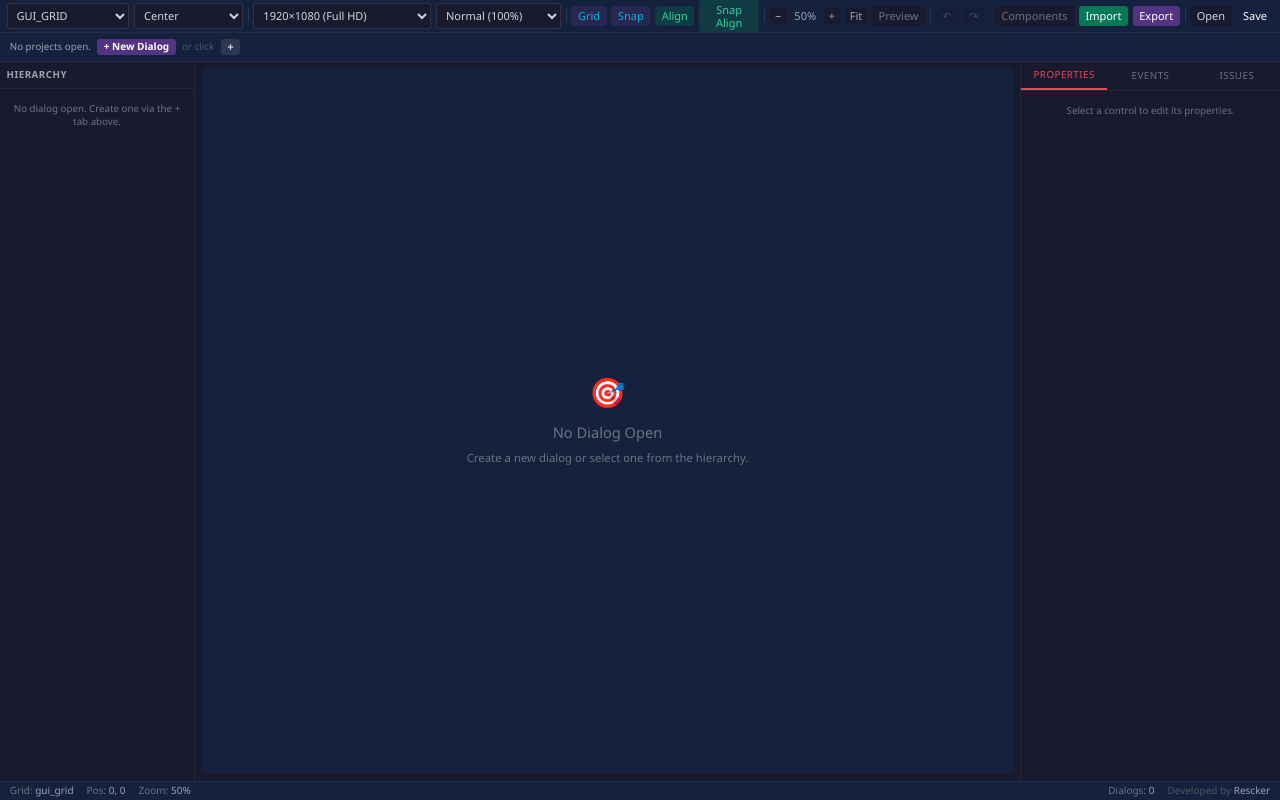
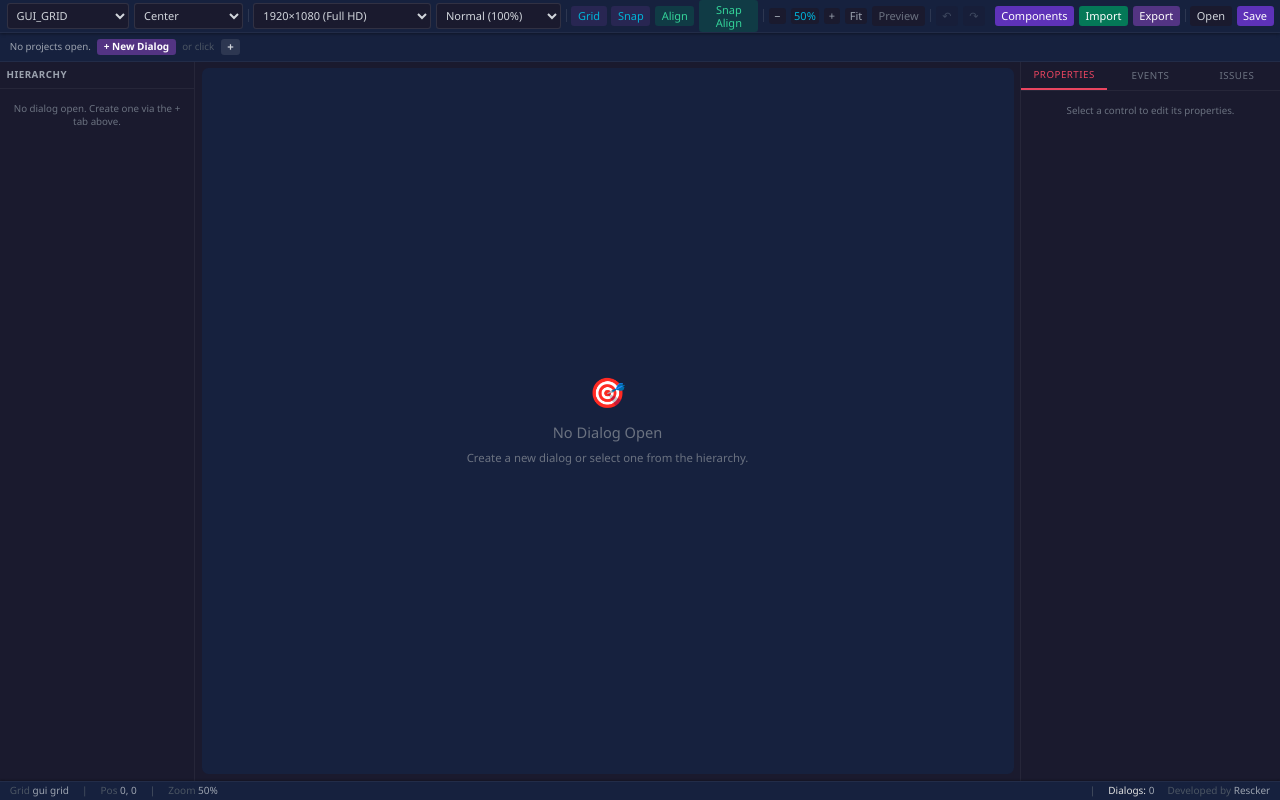
Before and after one commit to Rescker/A3L-GUI-editor, a React (Vite) app: page / in a window 1280 px wide. Built offline with nearby package versions, Linux system fonts and the light colour scheme.

Commit message:
style(ui): melhora o visual da barra de ferramentas e status e atualiza documentação

```diff
--- a/src/App.tsx
+++ b/src/App.tsx
@@ -78,23 +78,32 @@ function StatusBar({
   dialogCount: number;
 }) {
   return (
-    <div className="h-6 bg-surface-light border-t border-white/5 flex items-center px-3 text-[10px] text-gray-500 gap-4 shrink-0">
+      <div className="h-6 bg-surface-light border-t border-white/5 flex items-center px-3 text-[10px] gap-4 shrink-0 shadow-[0_-1px_2px_rgba(0,0,0,0.3)]">
       <span>
-        Grid: <span className="text-gray-400">{gridSystem}</span>
+        <span className="text-gray-600">Grid</span>{' '}
+        <span className="text-gray-400">{gridSystem.replace(/_/g, ' ')}</span>
       </span>
+      <span className="text-gray-600">|</span>
       <span>
-        Pos: <span className="text-gray-400">{cursorGridX}, {cursorGridY}</span>
+        <span className="text-gray-600">Pos</span>{' '}
+        <span className="text-gray-400">{cursorGridX}, {cursorGridY}</span>
       </span>
+      <span className="text-gray-600">|</span>
       <span>
-        Zoom: <span className="text-gray-400">{Math.round(zoomLevel * 100)}%</span>
+        <span className="text-gray-600">Zoom</span>{' '}
+        <span className="text-gray-400">{Math.round(zoomLevel * 100)}%</span>
       </span>
       {selectedControl && (
+        <span className="text-gray-600">|</span>
+      )}
+      {selectedControl && (
         <span>
-          Selected: <span className="text-accent-cyan">{selectedControl.className}</span>
-          <span className="text-gray-600 ml-1">(IDC: {selectedControl.idc}, Type: CT_{selectedControl.type})</span>
+          <span className="text-accent-cyan font-mono">{selectedControl.className}</span>
+          <span className="text-gray-600 ml-1">(IDC: {selectedControl.idc}, CT_{selectedControl.type})</span>
         </span>
       )}
       <div className="flex-1" />
+      <span className="text-gray-600">|</span>
       <span>Dialogs: <span className="text-gray-400">{dialogCount}</span></span>
       <span className="text-gray-600">
         Developed by{' '}
--- a/src/components/Toolbar/Toolbar.tsx
+++ b/src/components/Toolbar/Toolbar.tsx
@@ -78,7 +78,7 @@ export const Toolbar: React.FC = () => {
   }, []);
 
   return (
-    <div className="h-10 bg-surface-light border-b border-white/5 flex items-center px-2 gap-1.5 text-xs shrink-0">
+    <div       className="h-10 bg-surface-light border-b border-white/5 flex items-center px-2 gap-1.5 text-xs shrink-0 shadow-[0_1px_3px_rgba(0,0,0,0.4)] relative z-10">
       {/* Grid System */}
       <select
         className="bg-surface border border-white/10 rounded px-1.5 py-1 text-[11px] text-gray-300"
@@ -185,7 +185,7 @@ export const Toolbar: React.FC = () => {
       >
         −
       </button>
-      <span className="text-[11px] text-gray-400 w-10 text-center">
+      <span className="text-[11px] text-accent-cyan w-10 text-center bg-surface rounded px-1 py-0.5 font-medium">
         {Math.round(zoomLevel * 100)}%
       </span>
       <button
@@ -251,8 +251,8 @@ export const Toolbar: React.FC = () => {
       <button
         className={`px-2 py-1 rounded text-[11px] font-medium transition-colors ${
           componentLibraryOpen
-            ? 'bg-accent-purple/30 text-accent-purple'
-            : 'bg-surface text-gray-500 hover:text-gray-300'
+            ? 'bg-accent-purple text-white'
+            : 'bg-accent-purple/70 hover:bg-accent-purple text-white'
         }`}
         onClick={() => setComponentLibraryOpen(!componentLibraryOpen)}
         title="Toggle component library"
--- a/tailwind.config.js
+++ b/tailwind.config.js
@@ -16,6 +16,7 @@ export default {
           DEFAULT: '#e94560',
           blue: '#533483',
           cyan: '#00b4d8',
+          purple: '#7c3aed',
         },
       },
     },
--- a/tsconfig.json
+++ b/tsconfig.json
@@ -21,6 +21,7 @@
       "@/*": ["./src/*"]
     },
     "baseUrl": ".",
+    "ignoreDeprecations": "6.0",
     "types": ["vite/client"]
   },
   "include": ["src"]
```
Also changed, not shown: 1 other file (tests, documents, lock files or other folders).
